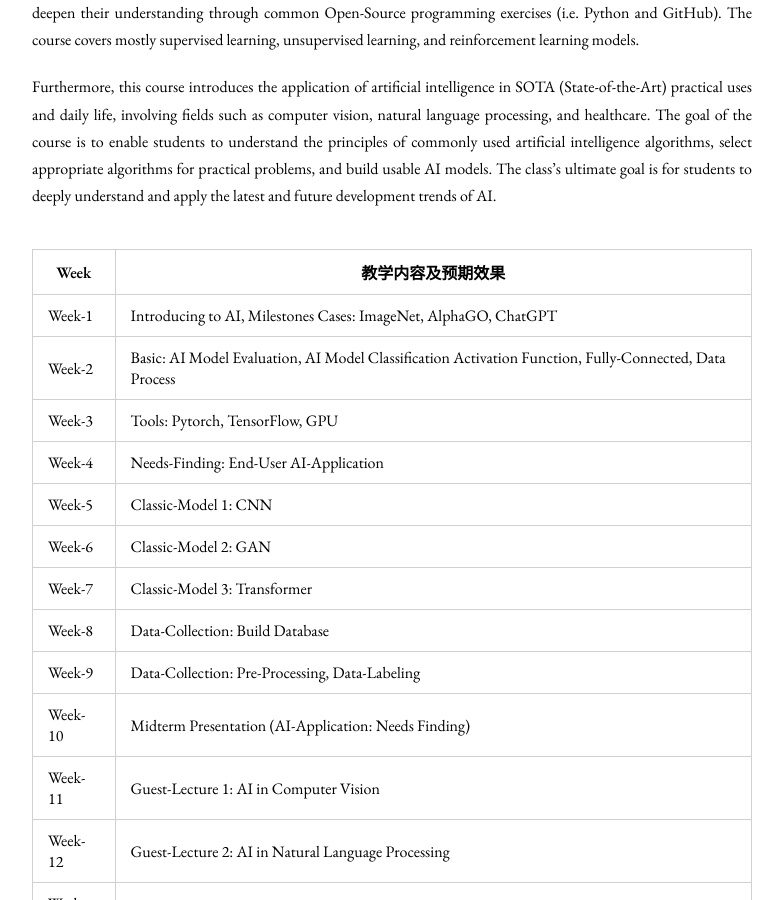
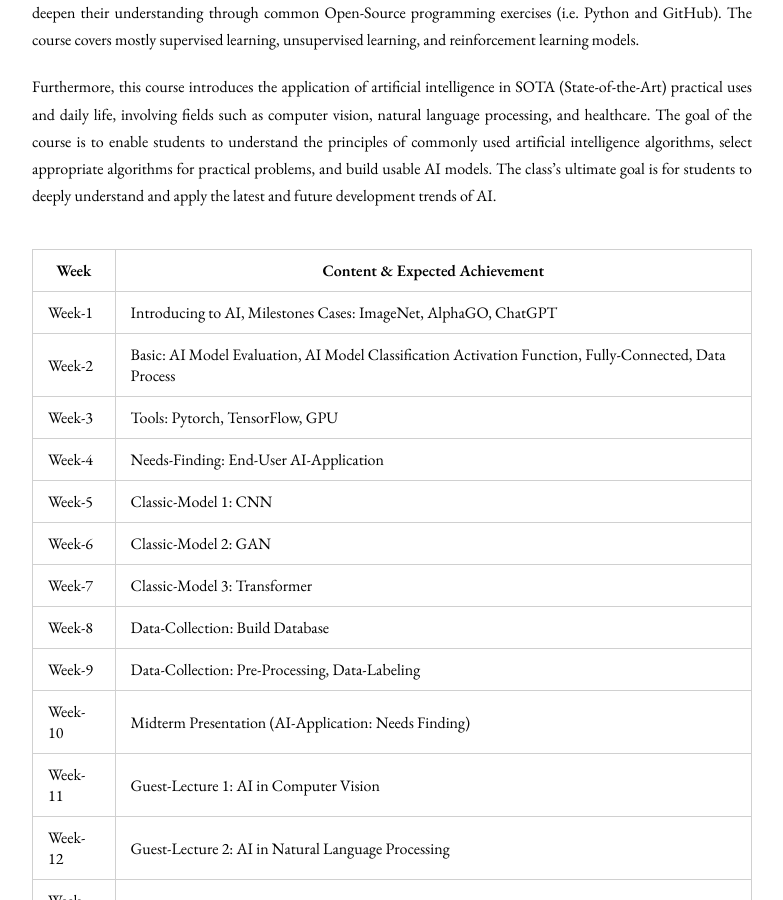
Before and after one commit to PatrickAIlab/PatrickAIlab.github.io, a Jekyll site: the page built from teaching/index.md, in a window 1280 px wide and 900 px high, scrolled down 360 px. Shown: the whole window, without its empty margins (248-1031 px from the left). Built offline with Jekyll 4.4.1, drawn with Linux system fonts in a browser that asks for light colours; nearby versions of some CDN libraries.

Commit message:
Update index.md

```diff
--- a/teaching/index.md
+++ b/teaching/index.md
@@ -10,7 +10,7 @@ This course is designed for students to learn the theory, algorithms, and applic
 
 Furthermore, this course introduces the application of artificial intelligence in SOTA (State-of-the-Art) practical uses and daily life, involving fields such as computer vision, natural language processing, and healthcare. The goal of the course is to enable students to understand the principles of commonly used artificial intelligence algorithms, select appropriate algorithms for practical problems, and build usable AI models. The class's ultimate goal is for students to deeply understand and apply the latest and future development trends of AI.
 
-| Week  | 教学内容及预期效果                                   |
+| Week    | Content & Expected Achievement                                   |
 |-------|---------------------------------------------------|
 | Week-1 | Introducing to AI, Milestones Cases: ImageNet, AlphaGO, ChatGPT |
 | Week-2 | Basic: AI Model Evaluation, AI Model Classification Activation Function, Fully-Connected, Data Process |
```
